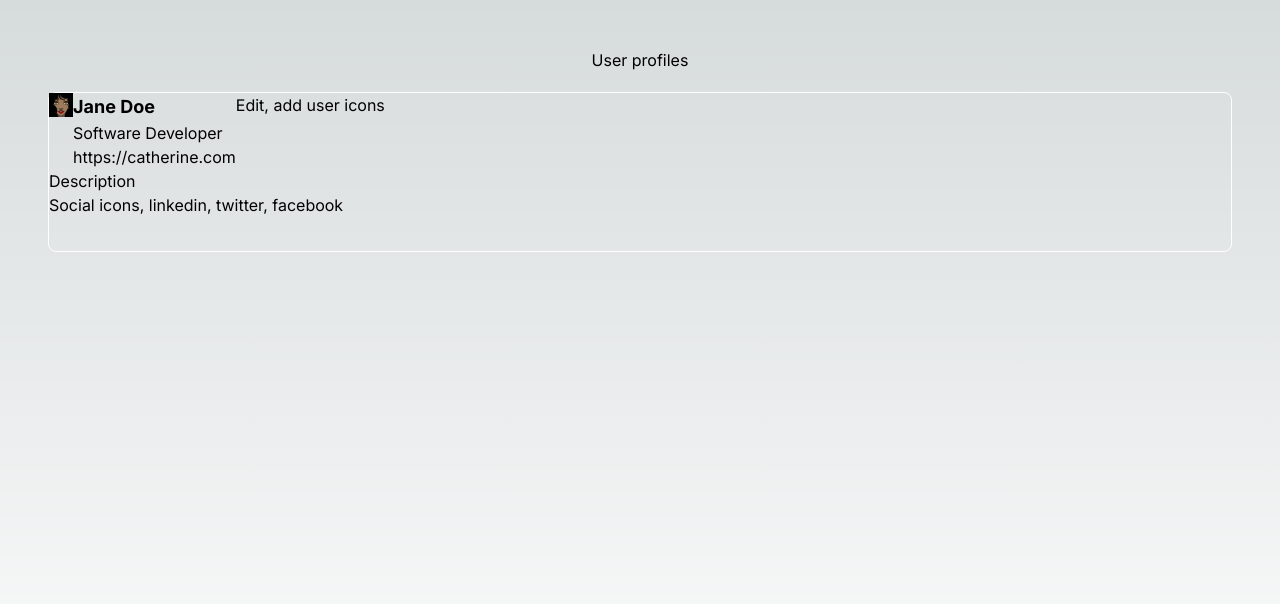
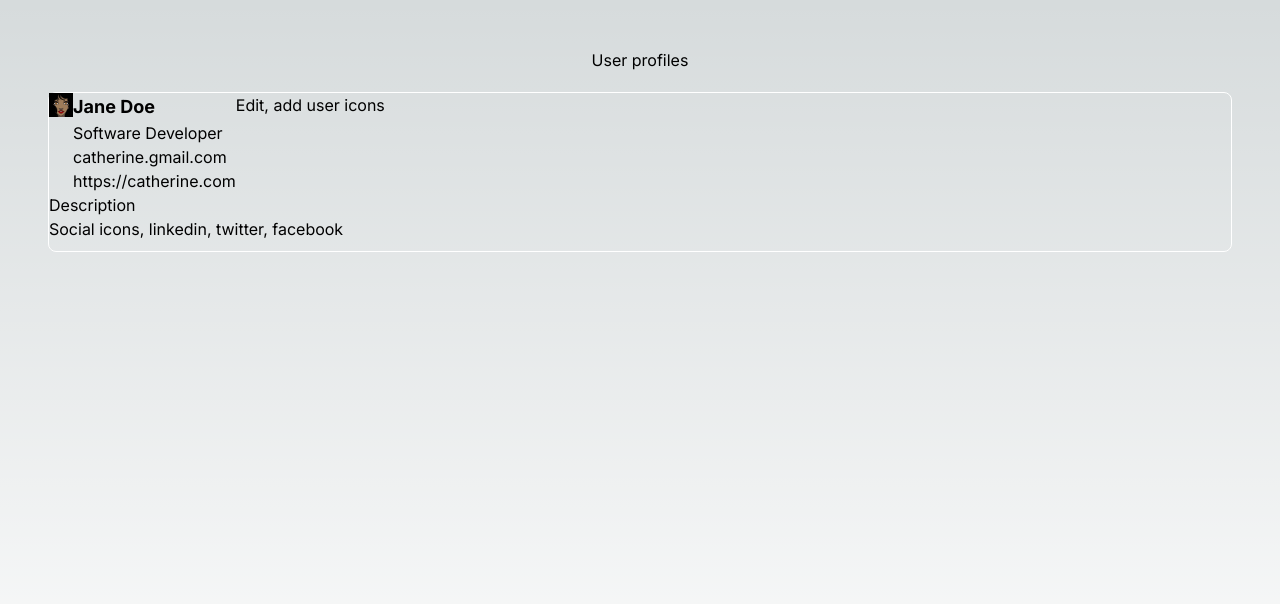
Before and after one commit to esthercate/user-profiles, a Next.js app: page / in a window 1280 px wide. Shown: the top 604 px of the page. Built offline with nearby package versions, Linux system fonts and the light colour scheme.

Commit message:
Add email

```diff
--- a/app/page.tsx
+++ b/app/page.tsx
@@ -13,6 +13,7 @@ export default function Home() {
           <div>
             <h1 className="font-bold text-lg">Jane Doe</h1>
             <p>Software Developer</p>
+            <p>catherine.gmail.com</p>
             <Link href='/'>https://catherine.com</Link>
           </div>
           <div>Edit, add user icons</div>
```
